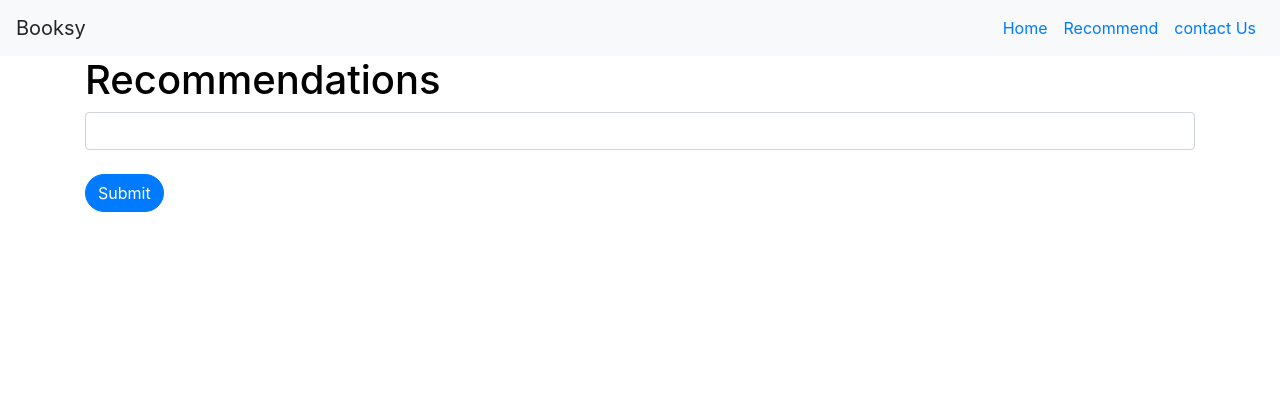
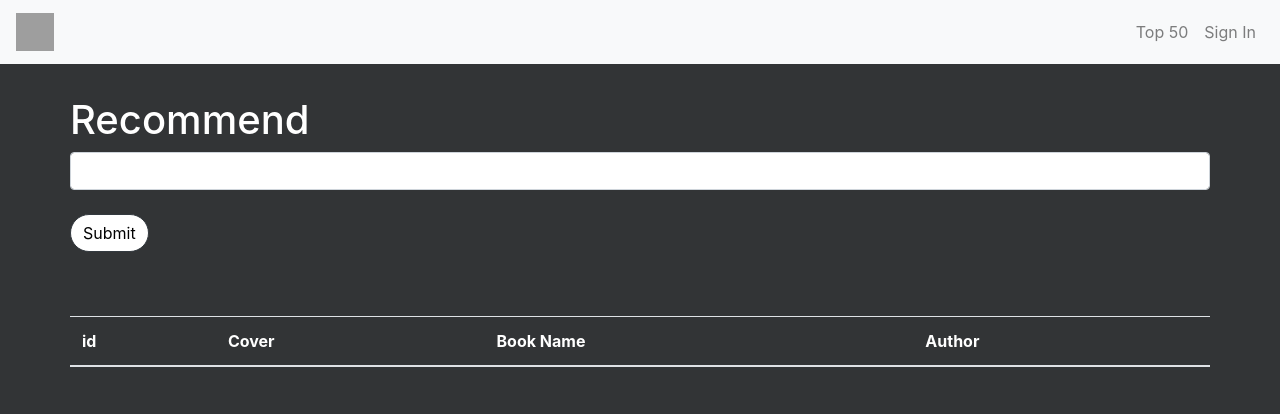
Before and after one commit to adith-p/Book-recommendation-system-using-ML-Flask-App, a Flask app: page /recommend in a window 1280 px wide. Shown: the top 414 px of the page. Run offline with Flask 2, Linux system fonts and the light colour scheme; lists and menus that the app fills with data are empty; parts of the project's set-up code (start-up, migrations or seed data) failed here and were passed over; grey boxes are pictures that could not be loaded.

Commit message:
-Redesigned the entire website to Black&white theme

```diff
--- a/Templates/recommend.html
+++ b/Templates/recommend.html
@@ -1,20 +1,66 @@
 <!DOCTYPE html>
 <html lang="en">
+
 <head>
     <meta charset="UTF-8">
     <title>Book Recommendation System</title>
     <!-- CSS only -->
-  <link rel="stylesheet" href="https://cdn.jsdelivr.net/npm/bootstrap@4.3.1/dist/css/bootstrap.min.css" integrity="sha384-ggOyR0iXCbMQv3Xipma34MD+dH/1fQ784/j6cY/iJTQUOhcWr7x9JvoRxT2MZw1T" crossorigin="anonymous">
+    <link rel="stylesheet" href="https://cdn.jsdelivr.net/npm/bootstrap@4.3.1/dist/css/bootstrap.min.css"
+          integrity="sha384-ggOyR0iXCbMQv3Xipma34MD+dH/1fQ784/j6cY/iJTQUOhcWr7x9JvoRxT2MZw1T" crossorigin="anonymous">
 
 </head>
+
 <style>
-  .text-black{
-  color:black
+  .text-black {
+    color: white
+  }
+
+  .card-body {
+    background-color: #323436;
+    border-color: #323436;
+  }
+
+  .card {
+    background-color: white;
+    border: none;
+  }
+
+  body {
+    background-color: #323436;
+  }
+
+  .container {
+    padding: 2rem 0rem;
+  }
+
+  h4 {
+    margin: 2rem 0rem 1rem;
+  }
+
+  .table-image {
+
+    td,
+    th {
+      vertical-align: middle;
+    }
+  }
+
+  .book_table {
+    background-color: white;
+  }
+
+  .book_table-header {
+
+    color: white;
+
   }
 
 
+
 </style>
+
 <body>
+<!--
 <nav class="navbar navbar-expand-sm bg-light">
 <a class="navbar-brand">Booksy</a>
 
@@ -36,38 +82,92 @@
           </li>
       </ul>
   </nav>
+  -->
+
+
+<nav class="navbar navbar-expand-lg navbar-light bg-light">
+    <a class="navbar-brand" href="/home">
+        <img src="/static/images/book-basket.png" width="38" height="38" alt="Book Basket">
+    </a>
+    <button class="navbar-toggler" type="button" data-toggle="collapse" data-target="#navbarNav"
+            aria-controls="navbarNav" aria-expanded="false" aria-label="Toggle navigation">
+        <span class="navbar-toggler-icon"></span>
+    </button>
+    <div class="collapse navbar-collapse" id="navbarNav">
+        <ul class="navbar-nav ml-auto">
+            <li class="nav-item">
+                <a class="nav-link" href="/top50">Top 50</a>
+            </li>
+
+            <li class="nav-item">
+                <a class="nav-link" href="/login">Sign In</a>
+            </li>
+        </ul>
+    </div>
+</nav>
+
+
 <div class="container">
     <div class="row">
         <div class="col-12">
-      <h1 class="text-black" style="font-size:25px,margin-top:30px" >Recommendations</h1>
-      <form action="/recommend_books"  method="post">
-          <input type="text" class="form-control" name="user_input"><br>
-          <input style = "border-radius:25px" type="submit" class="btn btn-primary" >
+            <h1 class="text-black" style="font-size:25px,margin-top:30px">Recommend</h1>
+            <form action="/recommend_books" method="post">
+                <input type="text" class="form-control" name="user_input" required><br>
+                <input style="border-radius:25px ;color:black;background-color:white; border-color:none" type="submit"
+                       class="btn btn-outline-dark">
+
             </form>
         </div>
+    </div>
+</div>
 
+
+<div class="container">
+
+
+    <div class="row">
+        <div class="col-12">
+            <table class="table table-image">
+                <thead>
+                <tr class="book_table-header">
+                    <th scope="col">id</th>
+                    <th scope="col">Cover</th>
+                    <th scope="col">Book Name</th>
+                    <th scope="col">Author</th>
+
+                </tr>
+                </thead>
                 {%if data%}
-      {%for i in data%}
-      <div class="col-3" style="margin-top:30px">
-      <div class="card">
-        <div class="card-body">
+                {% for i in data %}
+                <tbody>
 
-          <img class="card-img-top" src="{{i[2]}}">
-           <a href="https://www.amazon.in/s?k={{i[0]}}"><h5>{{i[0]}}</h5></a>
+                <div>
 
-          <p>author - {{i[1]}}</p>
 
+                    <tr class="book_table">
+                        <th scope="row">{{loop.index}}</th>
+                        <td class="w-25">
+                            <a href="https://www.amazon.in/s?k={{i[0]}}">
+                                <img src={{i[2]}} class="img-fluid img-thumbnail" alt="{{i[0]}}">
+                            </a>
+                        </td>
+                        <td>{{i[0]}}</td>
+                        <td>{{i[1]}}</td>
+
+                    </tr>
+                    {%endfor%}
+                    {%endif%}
+
+                </div>
+
+                </tbody>
+            </table>
         </div>
     </div>
 
 </div>
-      {%endfor%}
-      {%endif%}
 
 
+</body>
 
-
-  </div>
-</div>
-</body>
 </html>
```
Lines whose indentation alone changed are shown as unchanged.
